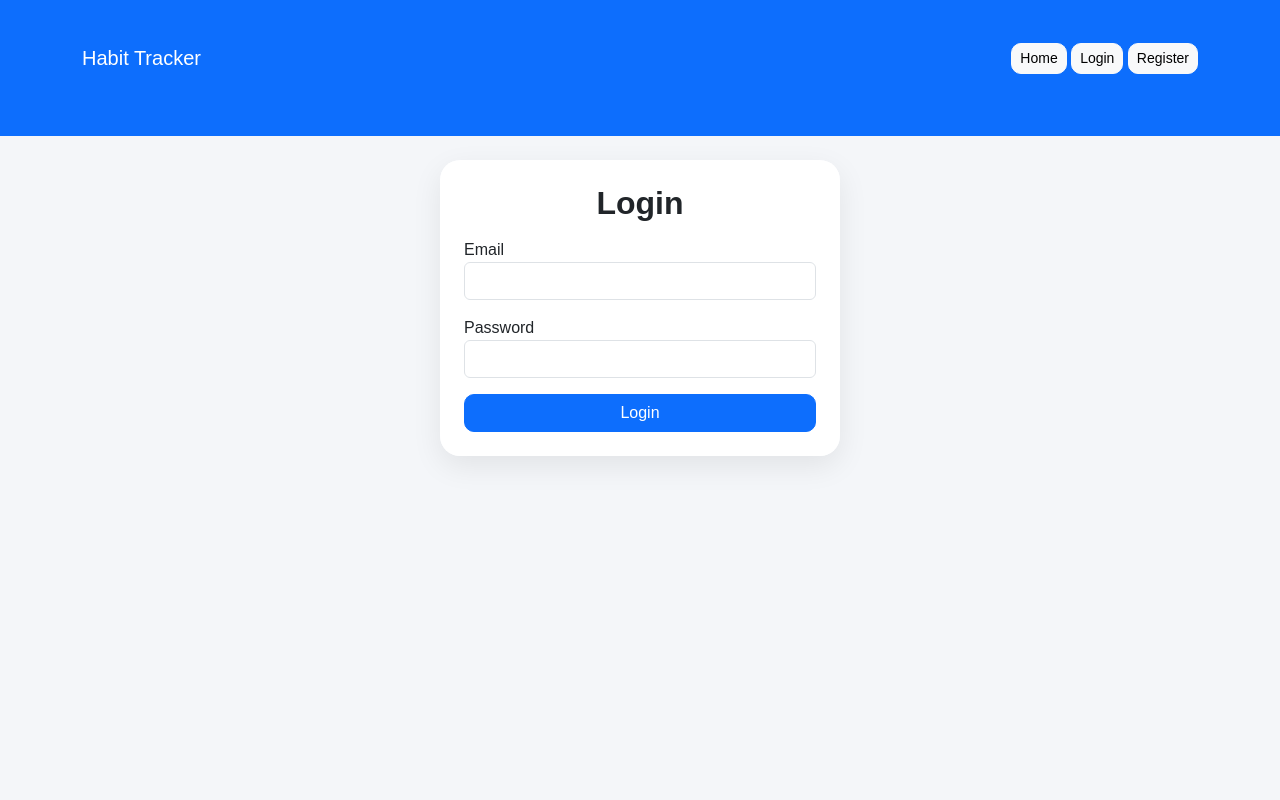
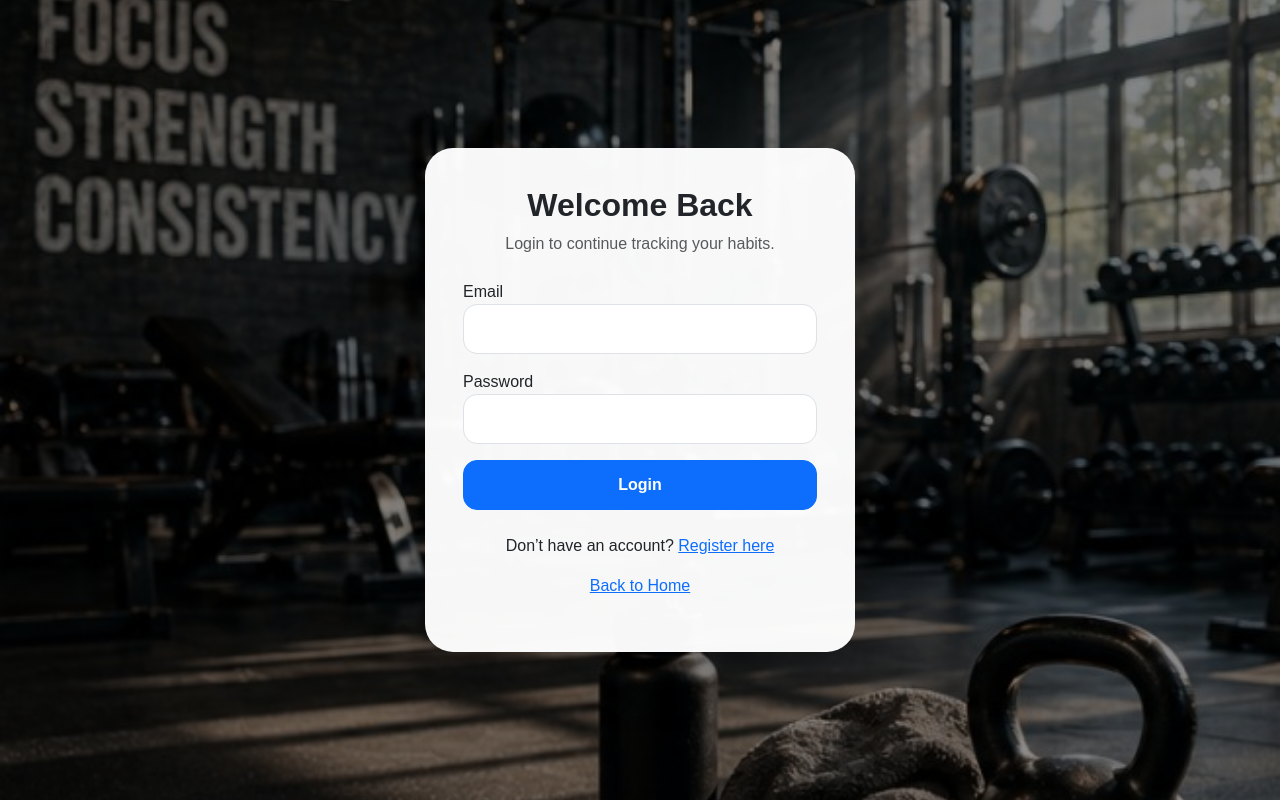
Before and after one commit to wenghengan-source/Agile-Web-Development-Project, a Flask app: page /login in a window 1280 px wide. Run offline with Flask 3, Linux system fonts and the light colour scheme.

Commit message:
Revamp login.html with new structure and styles
Updated the login page layout and added welcome message.

```diff
--- a/Habit-tracker/templates/login.html
+++ b/Habit-tracker/templates/login.html
@@ -1,9 +1,23 @@
-{% extends "base.html" %}
+<!DOCTYPE html>
+<html lang="en">
+<head>
+    <meta charset="UTF-8">
+    <meta name="viewport" content="width=device-width, initial-scale=1.0">
+    <title>Login - Habit Tracker</title>
 
-{% block content %}
+    <link href="https://cdn.jsdelivr.net/npm/bootstrap@5.3.3/dist/css/bootstrap.min.css" rel="stylesheet">
+    <link rel="stylesheet" href="{{ url_for('static', filename='style.css') }}">
+</head>
 
-<div class="card mx-auto p-4" style="max-width: 400px;">
-    <h2 class="text-center mb-3">Login</h2>
+<body class="auth-body">
+
+<div class="auth-wrapper">
+    <div class="auth-card">
+
+        <div class="text-center mb-4">
+            <h2>Welcome Back</h2>
+            <p class="text-muted">Login to continue tracking your habits.</p>
+        </div>
 
         {% with messages = get_flashed_messages() %}
             {% if messages %}
@@ -16,16 +30,27 @@
         <form method="POST">
             <div class="mb-3">
                 <label>Email</label>
-            <input type="email" name="email" class="form-control" required>
+                <input type="email" name="email" class="form-control auth-input" required>
             </div>
 
             <div class="mb-3">
                 <label>Password</label>
-            <input type="password" name="password" class="form-control" required>
+                <input type="password" name="password" class="form-control auth-input" required>
             </div>
 
-        <button class="btn btn-primary w-100">Login</button>
+            <button class="btn btn-primary w-100 auth-button">Login</button>
         </form>
+
+        <p class="text-center mt-4">
+            Don’t have an account?
+            <a href="/register">Register here</a>
+        </p>
+
+        <p class="text-center">
+            <a href="/">Back to Home</a>
+        </p>
+    </div>
 </div>
 
-{% endblock %}
+</body>
+</html>
```
Lines whose indentation alone changed are shown as unchanged.
